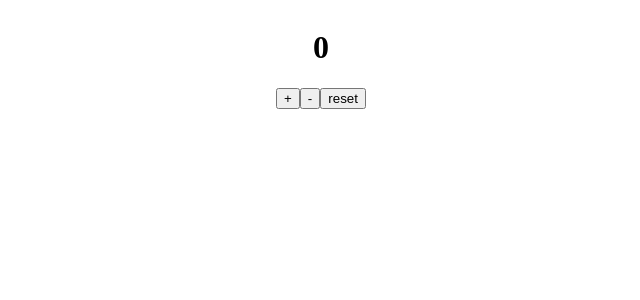
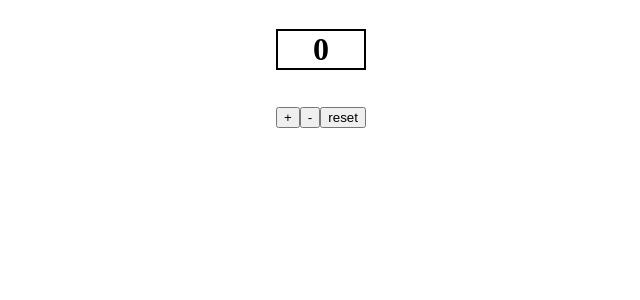
Before and after one commit to enricogiacomazzi/xeoneday24, a React (Vite) app: page / in a window 1280 px wide. Shown: the top 300 px of the page, without its empty margins (319-959 px from the left). Built offline with nearby package versions, Linux system fonts and the light colour scheme.

Commit message:
demo styling

```diff
--- a/package.json
+++ b/package.json
@@ -10,6 +10,9 @@
     "preview": "vite preview"
   },
   "dependencies": {
+    "@emotion/css": "^11.11.2",
+    "classnames": "^2.5.1",
+    "clsx": "^2.1.1",
     "react": "^18.2.0",
     "react-dom": "^18.2.0"
   },
--- a/src/App.jsx
+++ b/src/App.jsx
@@ -1,8 +1,22 @@
 import { useState } from 'react'
+import clsx from 'clsx';
+import { css } from '@emotion/css';
+
+export default function App() {
+
+  const [count, setCount] = useState(0);
 
 
-export default function App() {
-  const [count, setCount] = useState(0);
+
+  const titleStyle = clsx(
+    'title',
+    count >= 5 && 'danger',
+    {'very-danger': count >= 10}
+  );
+
+
+
+
 
   function inc() {
     setCount(count + 1);
@@ -18,12 +32,28 @@ export default function App() {
     setCount(0);
   }
 
+
+
   return (
     <>
-      <h1>{count}</h1>
+      <h1 className={titleStyle}>
+        {count}
+      </h1>
+
+      <div className={css`
+          height: 15px;
+          background-color: purple;
+          width: ${count * 10}px;
+      `}/>
+
       <button onClick={inc}>+</button>
       <button onClick={dec}>-</button>
-      <button onClick={reset}>reset</button>
+      <button onClick={reset}>
+        reset
+      </button>
     </>
   )
+
+
+
 }
--- a/src/index.css
+++ b/src/index.css
@@ -7,3 +7,28 @@ body {
 h1, h2, h3 {
   text-align: center;
 }
+
+
+.title {
+  border: 2px solid black;
+}
+
+.danger, .very-danger {
+  color: red;
+  border-color: red;
+}
+
+.very-danger {
+  border-width: 5px;
+  font-size: 50px;
+
+}
+
+
+
+
+.bar {
+  height: 15px;
+  background-color: purple;
+  width: 10px;
+}
```
Also changed, not shown: 1 other file (tests, documents, lock files or other folders).
